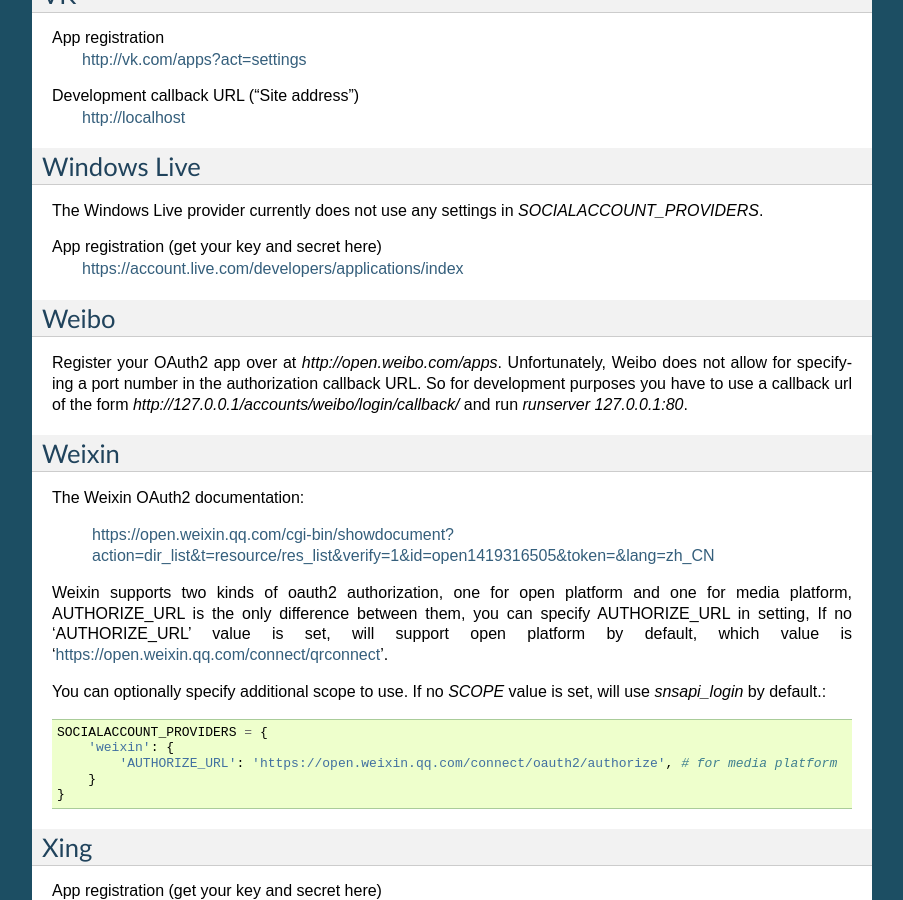
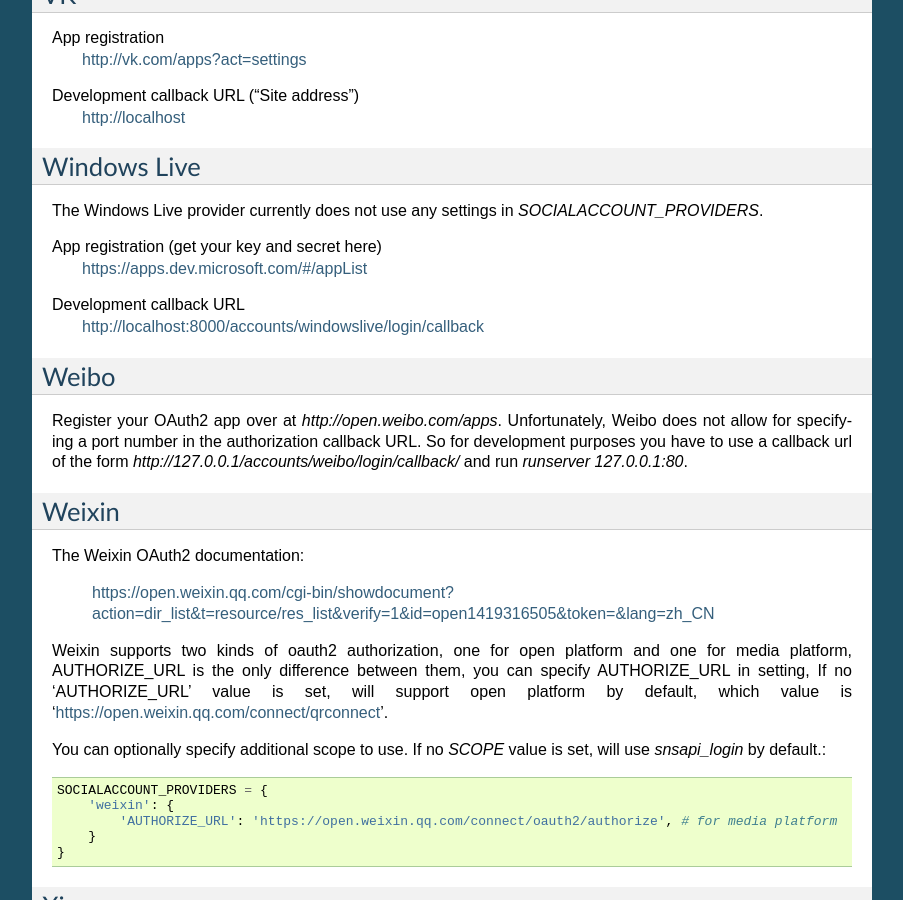
Before and after one commit to pennersr/django-allauth, a Sphinx documentation site: the page built from docs/providers.rst, in a window 1280 px wide and 900 px high, scrolled down 12657 px. Shown: the whole window, without its empty margins (198-1101 px from the left). Built offline with Sphinx 7.4.7, drawn with Linux system fonts in a browser that asks for light colours; pages that are not in the unit, such as notebooks, are missing from menus; some of the changed text lies outside the part shown.

Commit message:
Update Windows Live provider setup instructions

```diff
--- a/docs/providers.rst
+++ b/docs/providers.rst
@@ -757,7 +757,10 @@
 `SOCIALACCOUNT_PROVIDERS`.
 
 App registration (get your key and secret here)
-        https://account.live.com/developers/applications/index
+    https://apps.dev.microsoft.com/#/appList
+
+Development callback URL
+    http://localhost:8000/accounts/windowslive/login/callback
 
 
 Weibo
```
Also changed, not shown: other parts of docs/providers.rst (+1 -1 lines).
